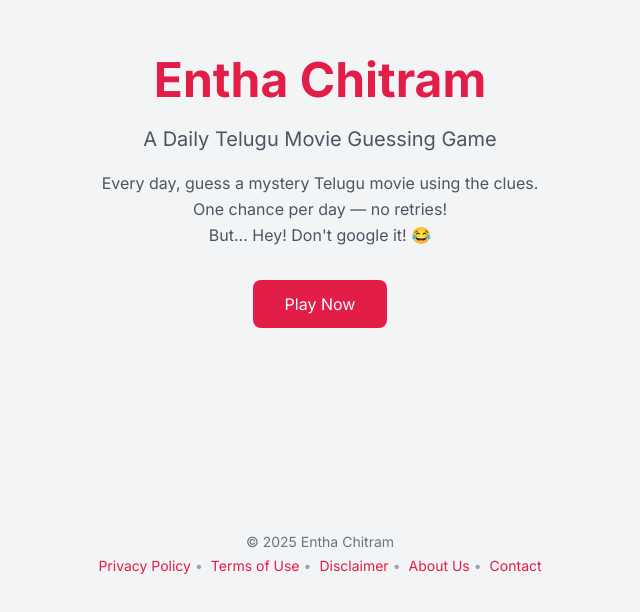
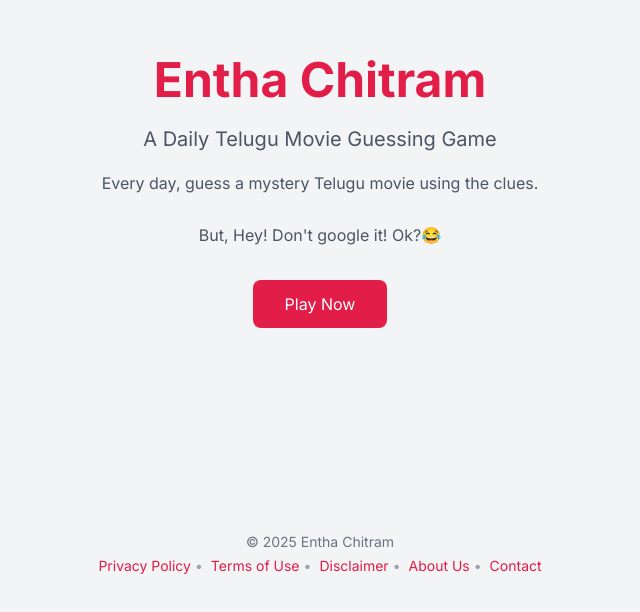
Before and after one commit to RaviAshray15/entha-chitram, a React (Vite) app: page / in a window 1280 px wide. Shown: the part 160-772 px from the top of the page, without its empty margins (320-960 px from the left). Built offline with nearby package versions, Linux system fonts and the light colour scheme.

Commit message:
Home page captions

```diff
--- a/index.html
+++ b/index.html
@@ -2,7 +2,7 @@
 <html lang="en">
   <head>
     <meta charset="UTF-8" />
-    <link rel="icon" type="image/svg+xml" href="/vite.svg" />
+    <link rel="icon" type="image/svg+xml" href="/logo.png" />
     <meta name="viewport" content="width=device-width, initial-scale=1.0" />
     <title>Entha Chitram</title>
   </head>
--- a/src/components/Home.jsx
+++ b/src/components/Home.jsx
@@ -109,8 +109,8 @@ function Home() {
         </h2>
         <p className="text-base text-gray-600 leading-relaxed mt-4 max-w-xl">
           Every day, guess a mystery Telugu movie using the clues. <br />
-          One chance per day — no retries! <br />
-          But... Hey! Don't google it! 😂
+          <br />
+          But, Hey! Don't google it! Ok?😂
         </p>
         <Link to="/calendar">
           <button className="mt-8 px-8 py-3 text-white text-base font-medium rounded-lg bg-rose-600 hover:bg-rose-700 transition duration-200">
```
Also changed, not shown: public/logo.png (added).
